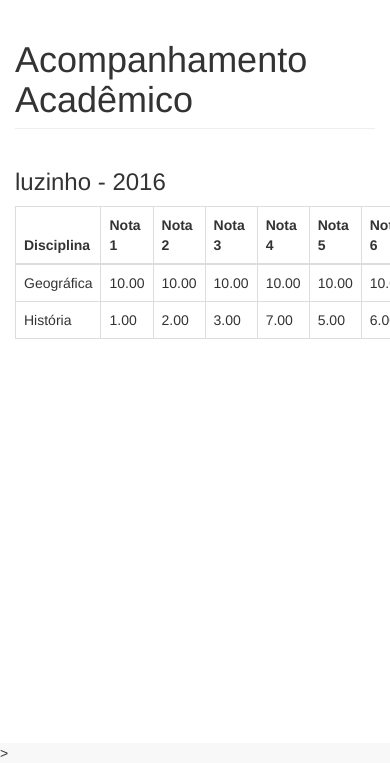
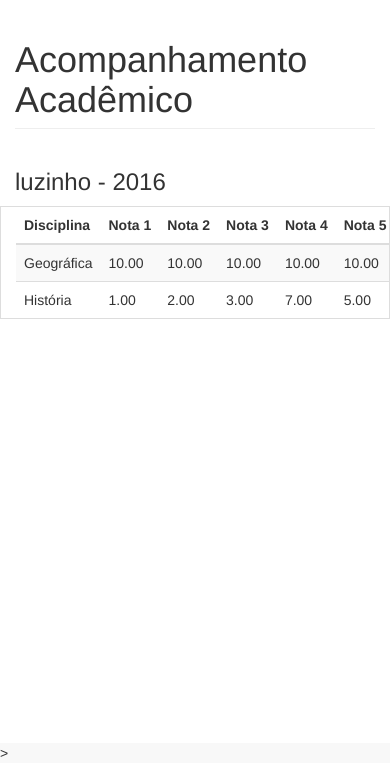
Before and after one commit to clebrsonn/paada, a Django app: page /boletim_escolar/3/ in a window 390 px wide; the page is wider, and only the part inside the window is pictured. Shown: the part 101-864 px from the top of that part. Run offline with Django 3.2, Linux system fonts and the light colour scheme; data comes from the database, SQL or seed files in the repository; both versions use the stored data as it was after the commit; some libraries are stand-ins or nearby versions.

Commit message:
Alteração tipo de tabela boletim,notas e turma

```diff
--- a/core/templates/core/alunos_disciplina.html
+++ b/core/templates/core/alunos_disciplina.html
@@ -23,9 +23,9 @@
     </div>
 
     <div class="row">
-        <div class="col-lg-12">
-            <table class="table table-bordered">
-                <thead>
+        <div class="table-responsive col-md-12">
+        <table class="table table-striped" cellspacing="0" cellpadding="0">
+            <thead>
                     <th class="nome_aluno">Nome do Aluno</th>
                     <th class="botao_nota"></th>
                 </thead>
--- a/core/templates/core/boletim_escolar.html
+++ b/core/templates/core/boletim_escolar.html
@@ -14,8 +14,8 @@
         </div>
     </div>
     <div class="row">
-        <div class="col-lg-12">
-            <table class="table table-bordered">
+        <div class="table-responsive col-md-12">
+            <table class="table table-striped" cellspacing="0" cellpadding="0">
                 <thead>
                 <th>Disciplina</th>
                 <th>Nota 1</th>
```
Also changed, not shown: db.sqlite3.
